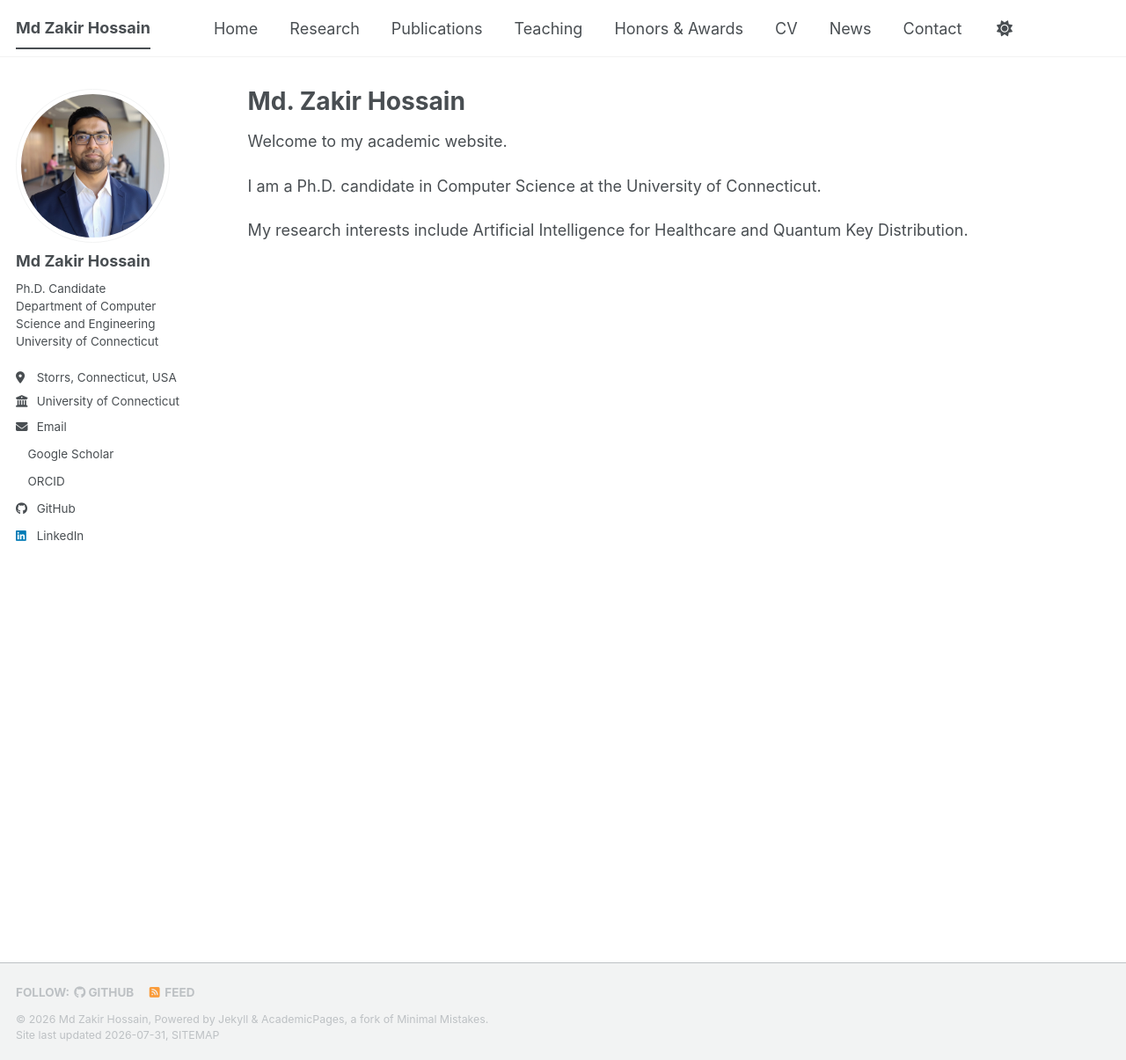
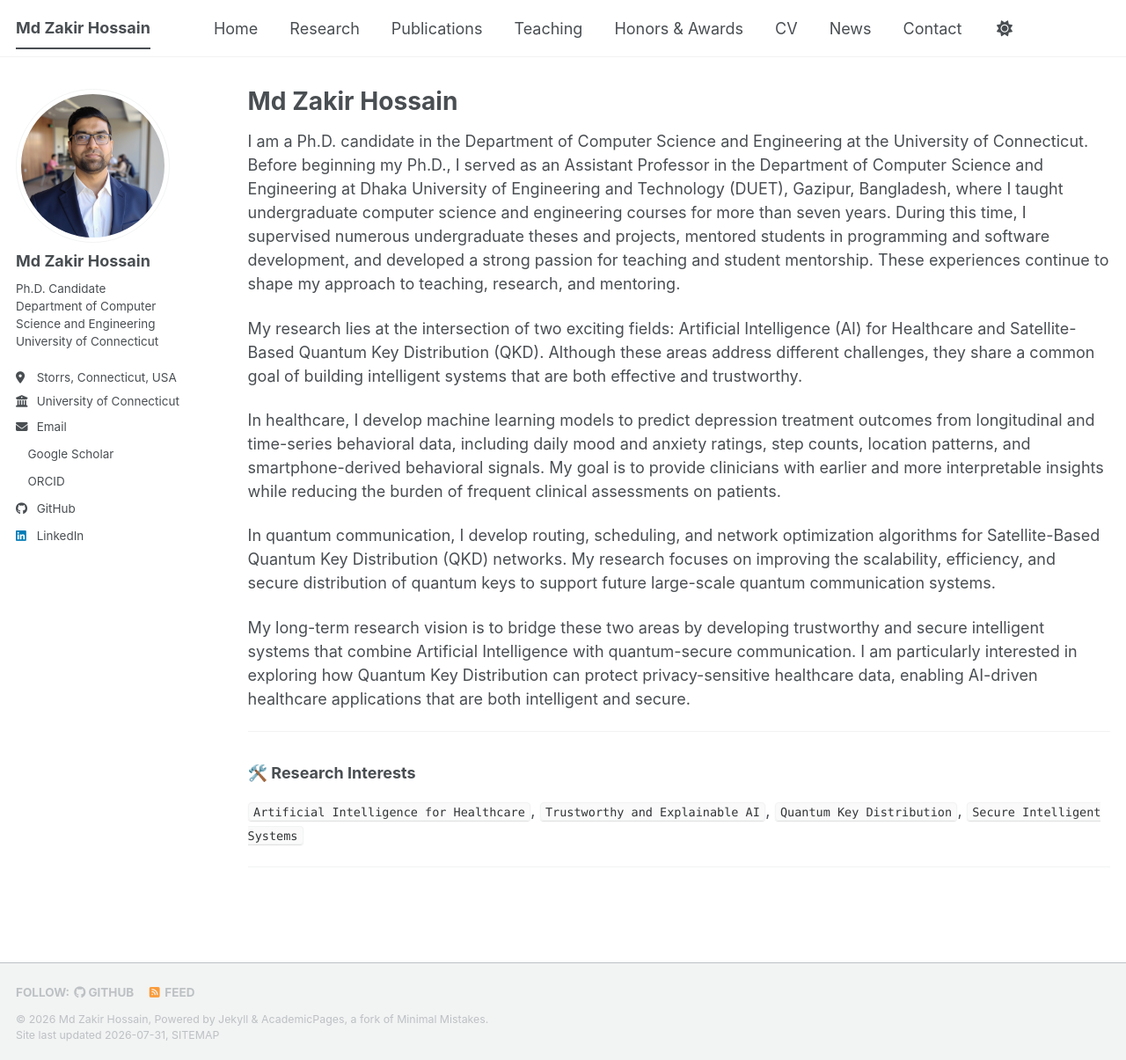
Before and after one commit to zakir-uconn/zakir-uconn.github.io, a Jekyll site: the page built from index.md, in a window 1280 px wide and 1205 px high. Shown: the whole window at 88% size. Built offline with Jekyll 4.4.1, drawn with Linux system fonts in a browser that asks for light colours; a style sheet for code colours, icons or effects is not loaded.

Commit message:
Revise index.md with updated biography and research focus
Updated personal and research information on the academic website.

```diff
--- a/index.md
+++ b/index.md
@@ -1,12 +1,23 @@
 ---
 layout: archive
-title: "Md. Zakir Hossain"
+title: "Md Zakir Hossain"
 permalink: /
 author_profile: true
 ---
+I am a Ph.D. candidate in the Department of Computer Science and Engineering at the University of Connecticut. Before beginning my Ph.D., I served as an Assistant Professor in the Department of Computer Science and Engineering at Dhaka University of Engineering and Technology (DUET), Gazipur, Bangladesh, where I taught undergraduate computer science and engineering courses for more than seven years. During this time, I supervised numerous undergraduate theses and projects, mentored students in programming and software development, and developed a strong passion for teaching and student mentorship. These experiences continue to shape my approach to teaching, research, and mentoring.
 
-Welcome to my academic website.
+My research lies at the intersection of two exciting fields: Artificial Intelligence (AI) for Healthcare and Satellite-Based Quantum Key Distribution (QKD). Although these areas address different challenges, they share a common goal of building intelligent systems that are both effective and trustworthy.
 
-I am a Ph.D. candidate in Computer Science at the University of Connecticut.
+In healthcare, I develop machine learning models to predict depression treatment outcomes from longitudinal and time-series behavioral data, including daily mood and anxiety ratings, step counts, location patterns, and smartphone-derived behavioral signals. My goal is to provide clinicians with earlier and more interpretable insights while reducing the burden of frequent clinical assessments on patients.
 
-My research interests include Artificial Intelligence for Healthcare and Quantum Key Distribution.
+In quantum communication, I develop routing, scheduling, and network optimization algorithms for Satellite-Based Quantum Key Distribution (QKD) networks. My research focuses on improving the scalability, efficiency, and secure distribution of quantum keys to support future large-scale quantum communication systems.
+
+My long-term research vision is to bridge these two areas by developing trustworthy and secure intelligent systems that combine Artificial Intelligence with quantum-secure communication. I am particularly interested in exploring how Quantum Key Distribution can protect privacy-sensitive healthcare data, enabling AI-driven healthcare applications that are both intelligent and secure.
+
+---
+
+### 🛠️ Research Interests
+
+`Artificial Intelligence for Healthcare`, `Trustworthy and Explainable AI`, `Quantum Key Distribution`, `Secure Intelligent Systems`
+
+---
```
